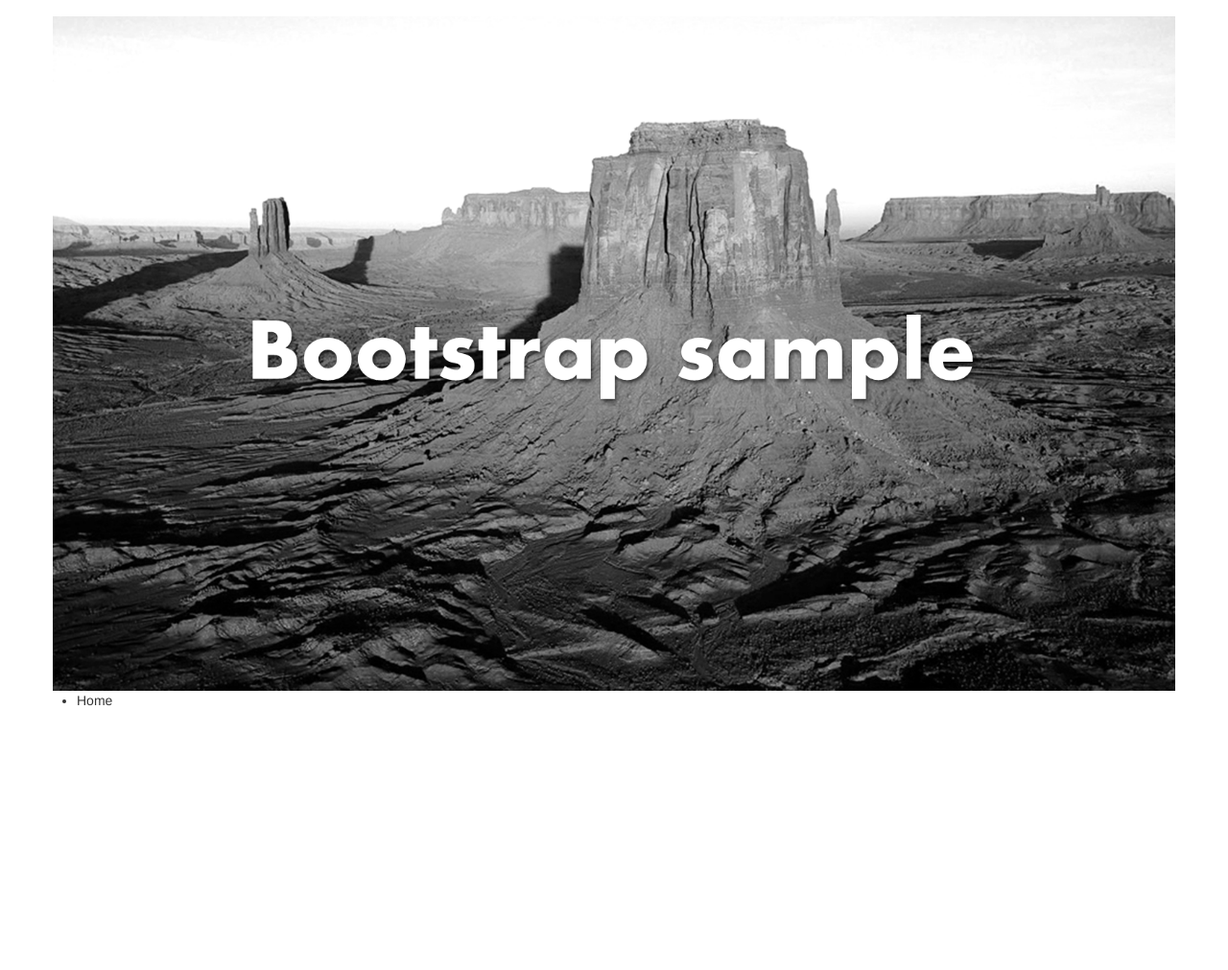
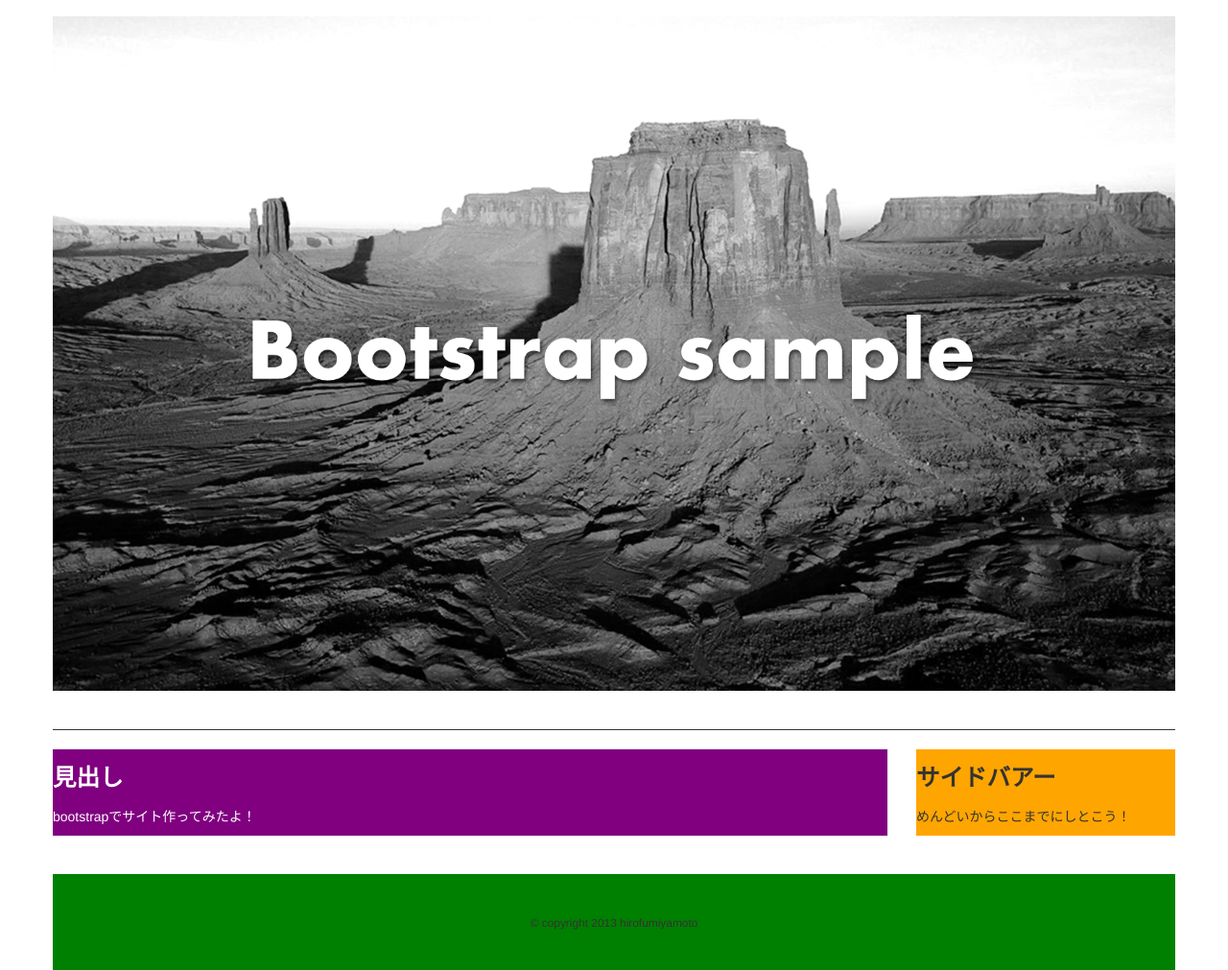
Before and after one commit to hirofumiyamoto/bs_sample, a plain HTML site: page index.html in a window 1280 px wide. Shown: the part 90-1101 px from the top of the page at 96% size. Before the commit the page ends 840 px from the top, so only its background shows below. Drawn offline with nearby package versions, Linux system fonts and the light colour scheme.

Commit message:
Update html and css file

```diff
--- a/css/style.css
+++ b/css/style.css
@@ -1,6 +1,10 @@
 body {
     font-family: 'FuturaBold', Futura, Helvetica, Arial, sans-serif;
     color: #333;
+}
+
+.span {
+    margin: 0;
 }
 
 h1 {
@@ -54,3 +58,30 @@ a:hover {
   -moz-border-radius: 10px;
   border-radius: 10px;
 }
+
+.mainContents {
+    border-top: 1px solid #333;
+    padding-top: 20px;
+    margin-top: 40px;
+}
+
+article {
+    background-color: purple;
+    color: #fff;
+}
+
+.sideBar {
+    background-color: orange;
+}
+
+footer {
+    margin-top: 40px;
+    height: 100px;
+    background-color: green;
+    text-align: center;
+}
+
+footer p {
+    padding-top: 40px;
+
+}
--- a/index.html
+++ b/index.html
@@ -9,7 +9,10 @@
     <link type="text/css" href="css/style.css" rel="stylesheet" media="screen">
   </head>
   <body>
+
     <div class="container">
+
+      <!-- ヘッダー -->
       <header>
         <h1 class="pull-left"><a href="index.html">hello world!</a></h1>
 
@@ -38,20 +41,31 @@
 
       </header>
 
+      <!-- いい感じの画像 -->
       <div>
         <img class="clearfix" src="img/Desert.png">
       </div>
 
-      <article>
+      <!-- メインコンテンツ -->
+      <div class="row-fluid mainContents">
 
-      </article>
+        <!-- 記事 -->
+        <article class="span9 pull-left">
+            <h3>見出し</h3>
+            <p>bootstrapでサイト作ってみたよ！</p>
+        </article>
 
+        <!-- サイドバウアー -->
+        <section class="span3 pull-right sideBar">
+          <h3>サイドバアー</h3>
+          <p>めんどいからここまでにしとこう！</p>
+        </section>
+
+      </div>
+
+      <!-- フッター -->
       <footer>
-        <section>
-          <ul>
-            <li><a href="">Home</a></li>
-          </ul>
-        </section>
+        <p><small>&copy; copyright 2013 hirofumiyamoto</small></p>
       </footer>
 
     </div>
```
